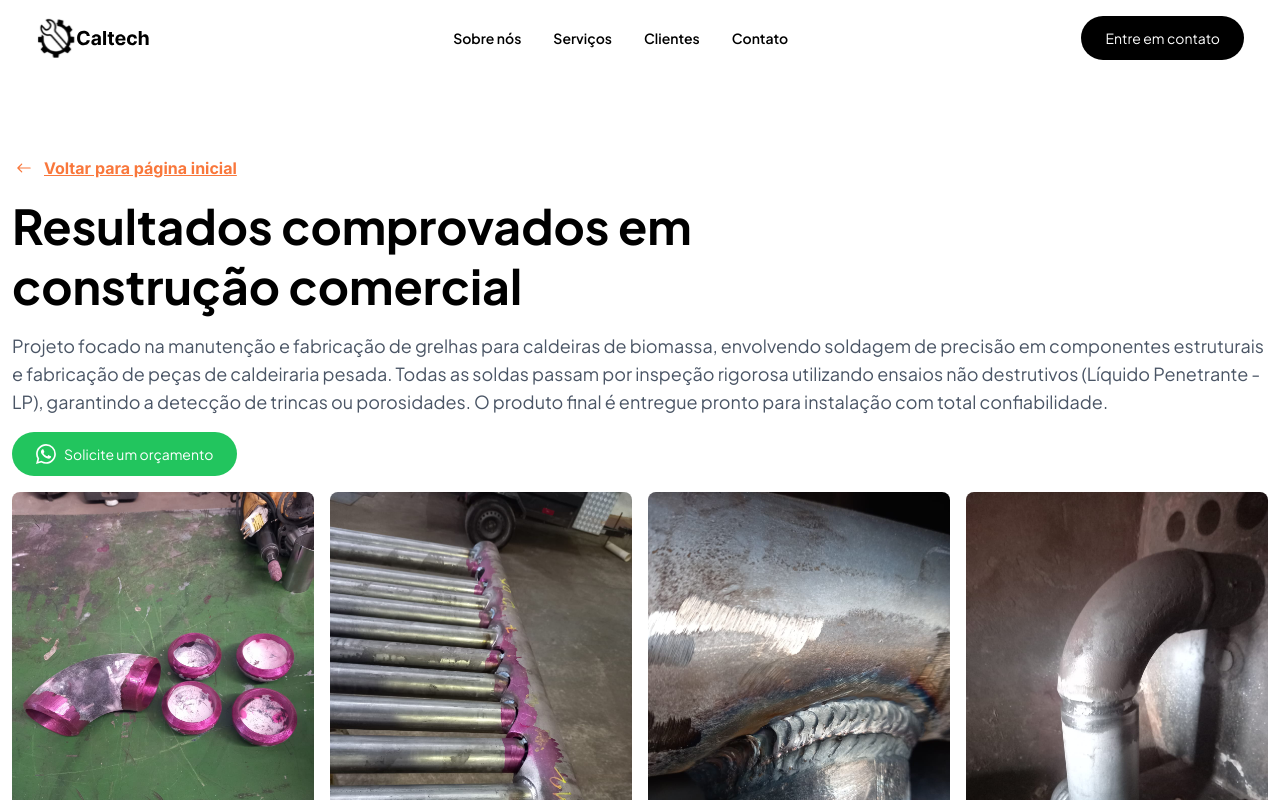
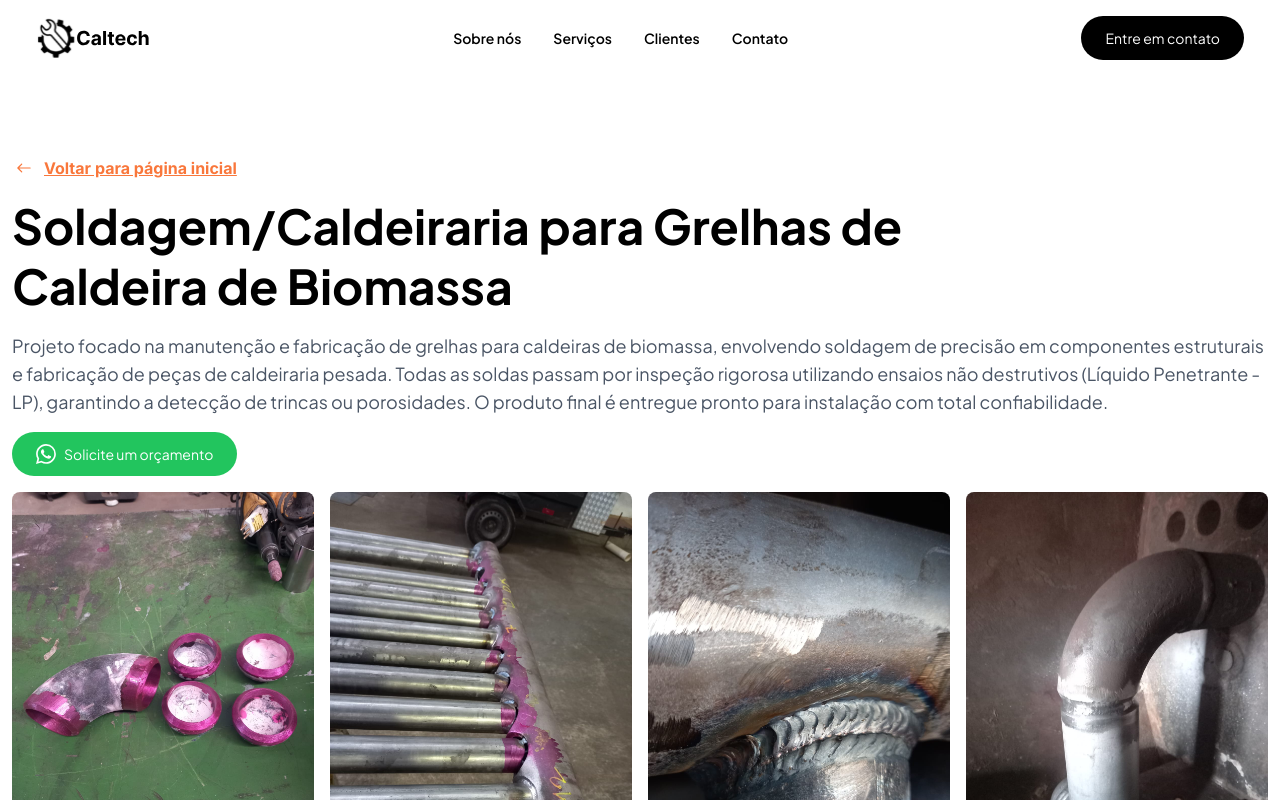
Before and after one commit to julioceno/caltech, a Next.js app: page /projetos/soldagem-caldeiraria-grelhas in a window 1280 px wide. Shown: the top 800 px of the page. Built offline with nearby package versions, Linux system fonts and the light colour scheme.

Commit message:
feat:  page title to use dynamic project title instead of static text

```diff
--- a/src/app/projetos/[id]/page.tsx
+++ b/src/app/projetos/[id]/page.tsx
@@ -59,7 +59,7 @@ export default async function ProjectPage({ params }: Props) {
 		<div className="space-y-4 mb-4">
 			<BackToHomeLink href="/#servicos" />
 			<SectionTitle
-				title={contentData.projectPage.heading}
+				title={project.title}
 				align="left"
 				className="lg:max-w-4xl "
 			/>
--- a/src/data/texts.ts
+++ b/src/data/texts.ts
@@ -88,7 +88,6 @@ navLinks: [
     label: "Voltar para página inicial",
   },
   projectPage: {
-    heading: "Resultados comprovados em construção comercial",
     requestQuoteButton: "Solicite um orçamento",
     notFound: {
       title: "Projeto não encontrado",
```
Also changed, not shown: public/clients/tecweld.svg.
